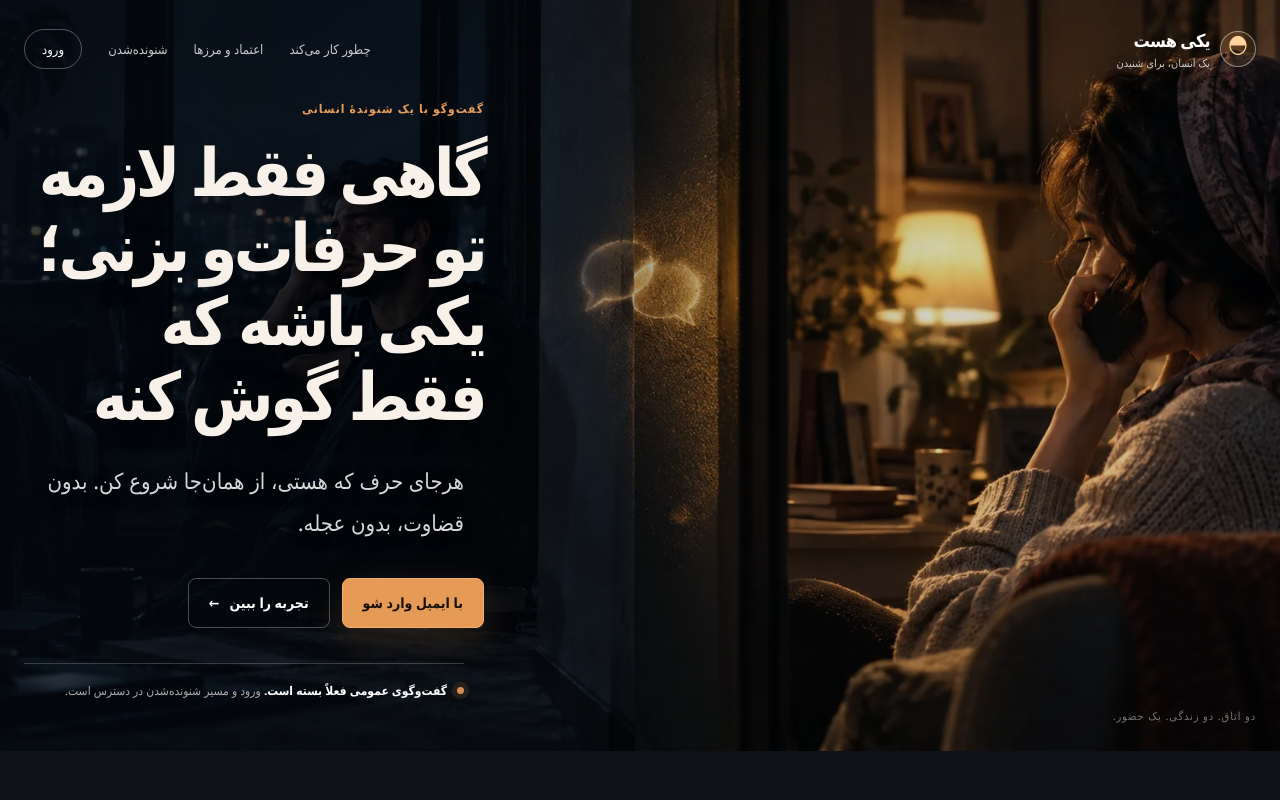
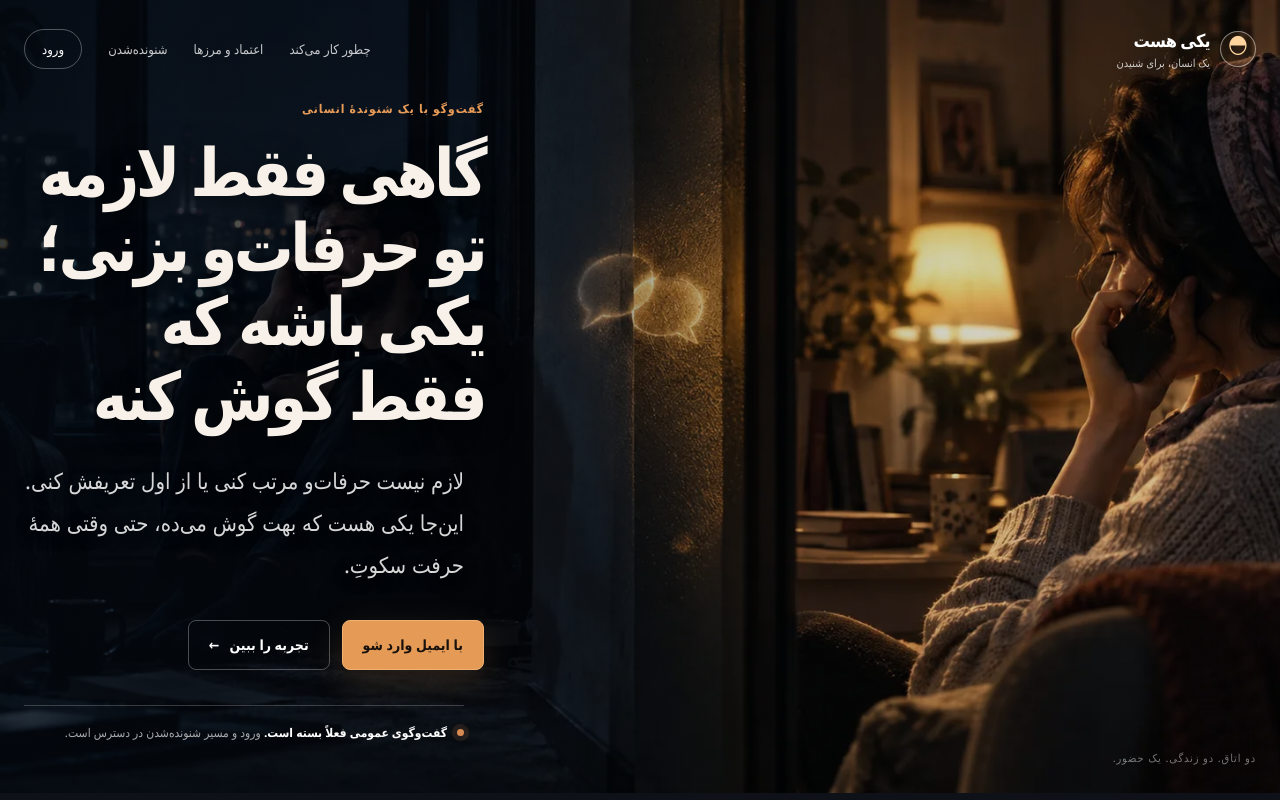
Before and after one commit to morfisam25-tech/YEKI-HAST, a Next.js app in the folder apps/web/: page / in a window 1280 px wide. Shown: the top 800 px of the page. Built offline with nearby package versions, Linux system fonts and the light colour scheme.

Commit message:
Refine homepage hero supporting copy

```diff
--- a/apps/web/app/page.tsx
+++ b/apps/web/app/page.tsx
@@ -110,7 +110,7 @@ export default function Page() {
         <div className={styles.heroContent}>
           <p className={styles.eyebrowLight}>گفت‌وگو با یک شنوندهٔ انسانی</p>
           <h1 id="hero-title">گاهی فقط لازمه تو حرفات‌و بزنی؛ یکی باشه که فقط گوش کنه</h1>
-          <p className={styles.heroLead}>هرجای حرف که هستی، از همان‌جا شروع کن. بدون قضاوت، بدون عجله.</p>
+          <p className={styles.heroLead}>لازم نیست حرفات‌و مرتب کنی یا از اول تعریفش کنی. این‌جا یکی هست که بهت گوش می‌ده، حتی وقتی همهٔ حرفت سکوتِ.</p>
           <div className={styles.heroActions}>
             <a className={styles.primaryButton} href="#login">با ایمیل وارد شو</a>
             <a className={styles.ghostButton} href="#how">تجربه را ببین <span aria-hidden="true">←</span></a>
```
